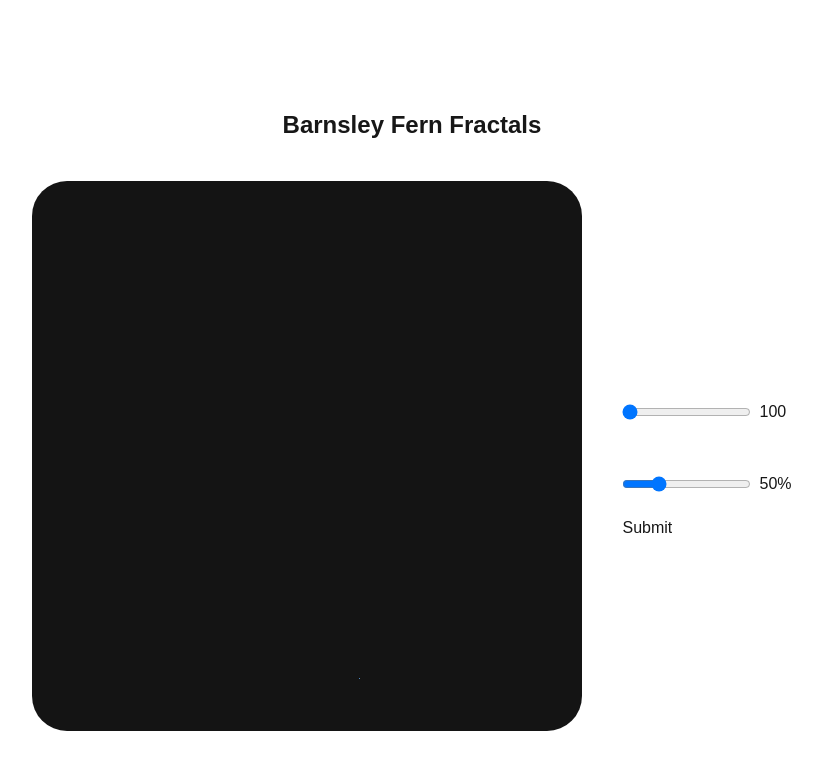
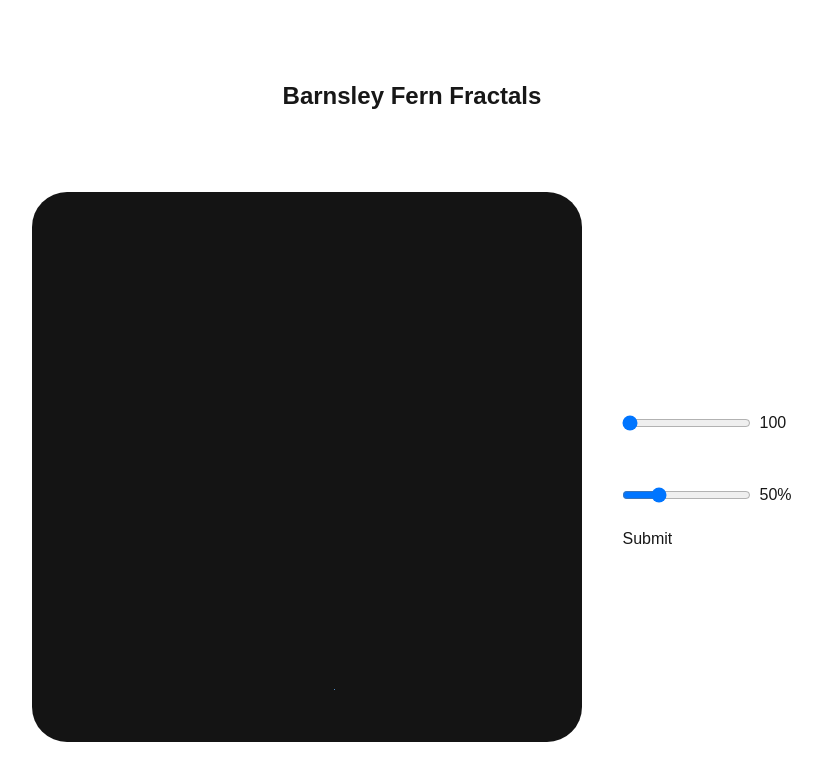
Before and after one commit to supremekhadka/barnsley-fern, a Next.js app: page / in a window 1280 px wide. Shown: the top 780 px of the page, without its empty margins (228-1050 px from the left). Built offline with nearby package versions, Linux system fonts and the light colour scheme.

Commit message:
update fern position

```diff
--- a/app/components/FernCanvas.tsx
+++ b/app/components/FernCanvas.tsx
@@ -117,7 +117,7 @@ const FernCanvas = () => {
 
             ctx.beginPath();
             ctx.arc(
-              x + canvas.width / 2,
+              x + canvas.width / 2 - 25,
               -y + canvas.height,
               0.5,
               0,
--- a/app/page.tsx
+++ b/app/page.tsx
@@ -4,8 +4,8 @@ import FernCanvas from "./components/FernCanvas";
 const page = () => {
   return (
     <>
-      <main className="flex flex-col min-h-screen justify-center items-center w-full">
-        <h1 className="text-2xl font-semibold my-10 antialiased">
+      <main className="flex flex-col min-h-screen justify-start items-center w-full">
+        <h1 className="text-2xl font-semibold mt-20 mb-20 antialiased">
           Barnsley Fern Fractals
         </h1>
         <FernCanvas />
```
